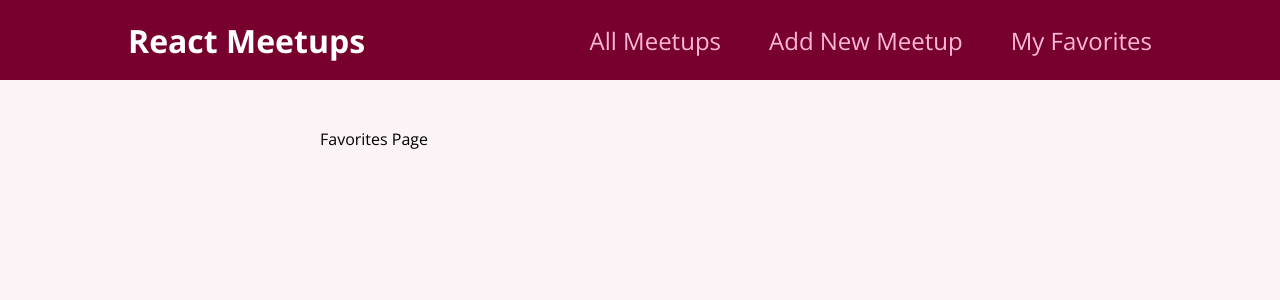
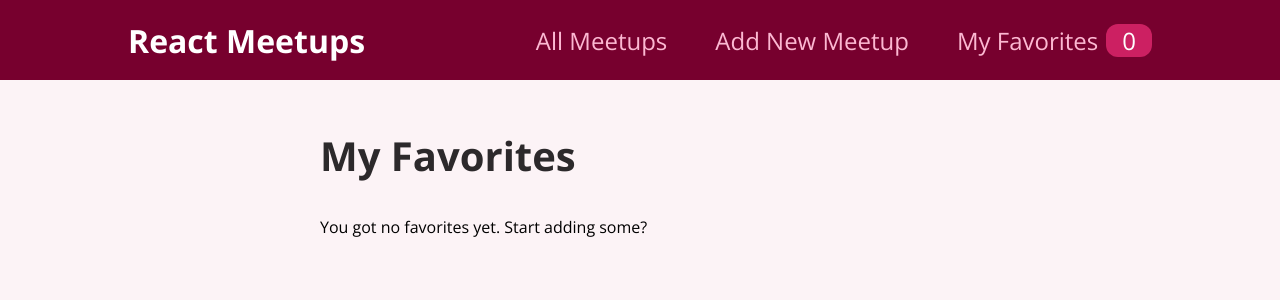
Before and after one commit to L1ndseyHerman/Udemy-React-Meetup-App, a React (Create React App) app: page /favorites in a window 1280 px wide. Shown: the top 300 px of the page. Built offline with nearby package versions, Linux system fonts and the light colour scheme.

Commit message:
Caught up to vid478: more useContext().

```diff
--- a/src/components/layout/MainNavigation.js
+++ b/src/components/layout/MainNavigation.js
@@ -1,8 +1,12 @@
+import { useContext } from "react";
 import { Link } from "react-router-dom";
 
 import classes from "./MainNavigation.module.css";
+import FavoritesContext from "../../store/favorites-context";
 
 function MainNavigation() {
+  const favoritesCts = useContext(FavoritesContext);
+
   return (
     <header className={classes.header}>
       <div className={classes.logo}>React Meetups</div>
@@ -15,7 +19,12 @@ function MainNavigation() {
             <Link to="/new-meetup">Add New Meetup</Link>
           </li>
           <li>
-            <Link to="/favorites">My Favorites</Link>
+            <Link to="/favorites">
+              My Favorites
+              <span className={classes.badge}>
+                {favoritesCts.totalFavorites}
+              </span>
+            </Link>
           </li>
         </ul>
       </nav>
--- a/src/pages/Favorites.js
+++ b/src/pages/Favorites.js
@@ -1,5 +1,25 @@
+import { useContext } from "react";
+
+import FavoritesContext from "../store/favorites-context";
+import MeetupList from "../components/meetups/MeetupList";
+
 function FavoritesPage() {
-  return <div>Favorites Page</div>;
+  const favoritesCts = useContext(FavoritesContext);
+
+  let content;
+
+  if (favoritesCts.totalFavorites === 0) {
+    content = <p>You got no favorites yet. Start adding some?</p>;
+  } else {
+    content = <MeetupList meetups={favoritesCts.favorites} />;
+  }
+
+  return (
+    <section>
+      <h1>My Favorites</h1>
+      {content}
+    </section>
+  );
 }
 
 export default FavoritesPage;
```
